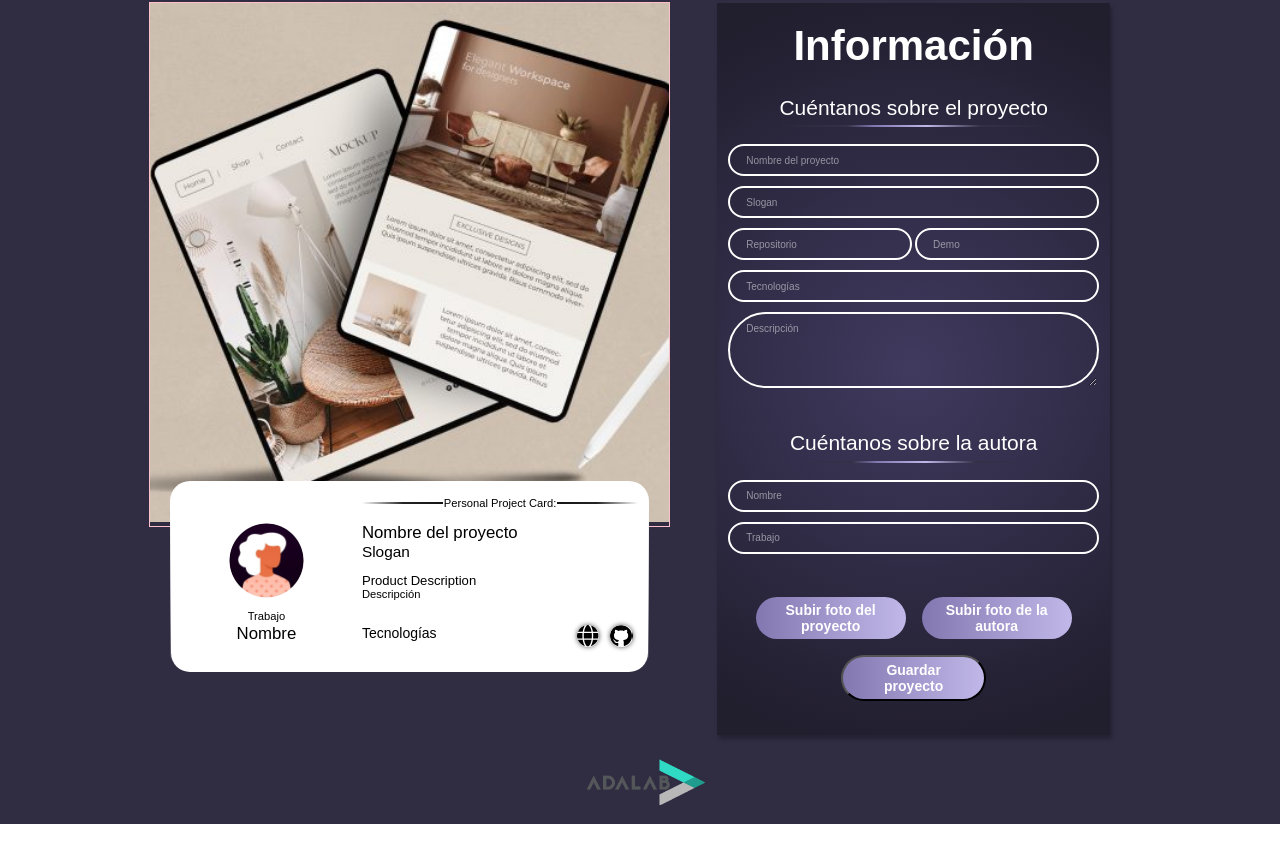
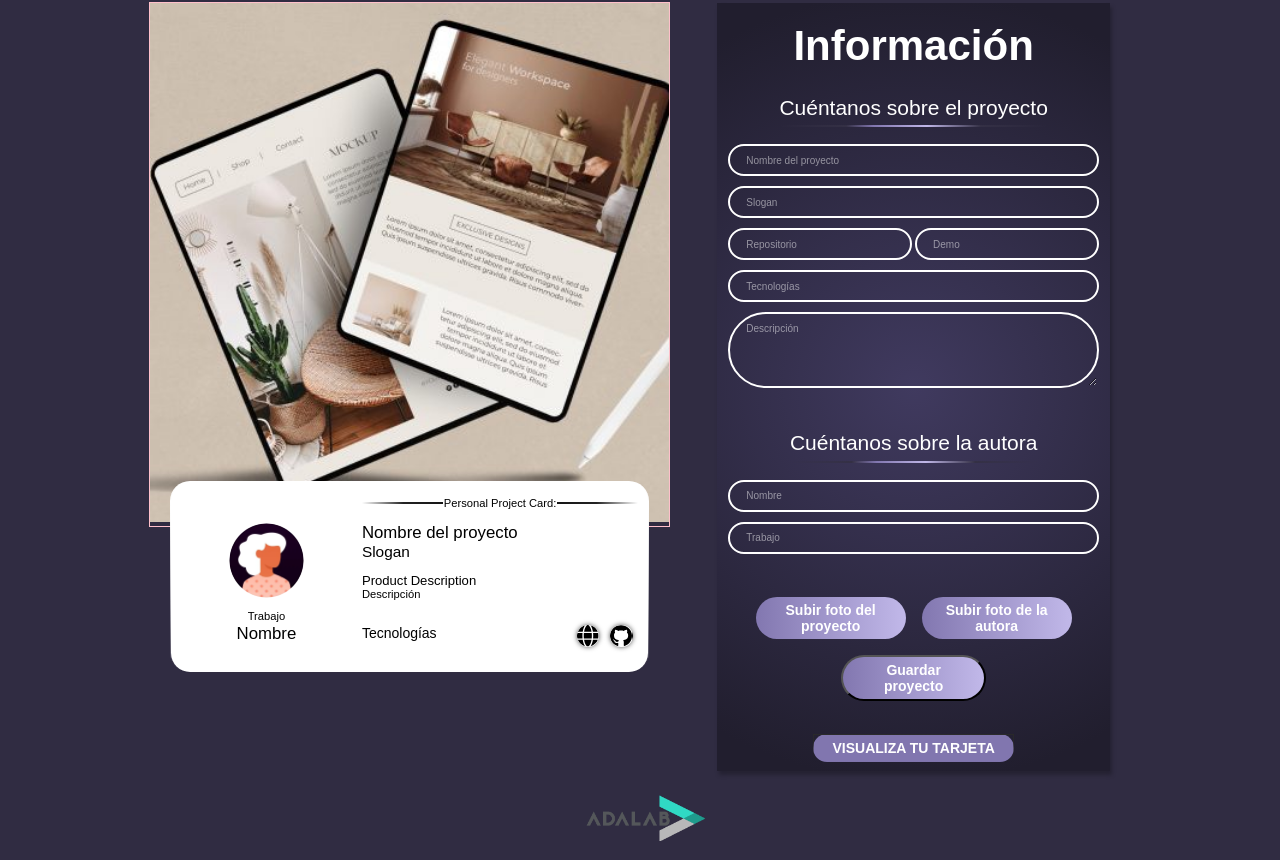
Before and after one commit to LauraMartinezPerez/Proyectos-Molones-1, a React (Vite) app: page / in a window 1280 px wide. Shown: the part 291-1151 px from the top of the page. Before the commit the page ends 1115 px from the top, so only its background shows below. Built offline with nearby package versions, Linux system fonts and the light colour scheme; grey boxes are pictures that could not be loaded.

Commit message:
add card link

```diff
--- a/src/Components/App.jsx
+++ b/src/Components/App.jsx
@@ -6,6 +6,7 @@ import Form from "./Form";
 import Preview from "./Preview";
 
 function App() {
+    const [cardLink, setCardLink] = useState("");
     const [projectInfo, setProjectInfo] = useState({
         name: "",
         slogan: "",
@@ -97,7 +98,8 @@ function App() {
         })
             .then((res) => res.json())
             .then((data) => {
-                console.log(data);
+                console.log(data.cardURL);
+                setCardLink(data.cardURL);
             });
     };
 
@@ -132,6 +134,7 @@ function App() {
                         onChangeImageProject={handleChangeImageProject}
                         onChangeAvatar={handleChangeAvatar}
                         onSavedProject={handleSubmitProject}
+                        cardLink={cardLink}
                     />
                 </main>
                 <Footer />
--- a/src/Components/Form.jsx
+++ b/src/Components/Form.jsx
@@ -2,6 +2,8 @@ import GetAvatar from "./GetAvatar";
 import "../scss/layout/Form.scss";
 
 const Form = (props) => {
+    const cardLink = props.cardLink;
+
     const handleChangeProjectName = (ev) => {
         props.onChangeProjectName(ev.target.value);
     }
@@ -138,6 +140,9 @@ const Form = (props) => {
                 Guardar proyecto
             </button>
         </fieldset>
+        <div>
+        <a className="button--link" href={cardLink} target="_blank">Visualiza tu tarjeta</a>
+        </div>
     </form>
     </>
     )
--- a/src/scss/layout/Form.scss
+++ b/src/scss/layout/Form.scss
@@ -119,6 +119,10 @@
     cursor: pointer;
 }
 
+.hidden {
+    display: none;
+}
+
 .button--large {
     display: block;
     width: 145px;
```
